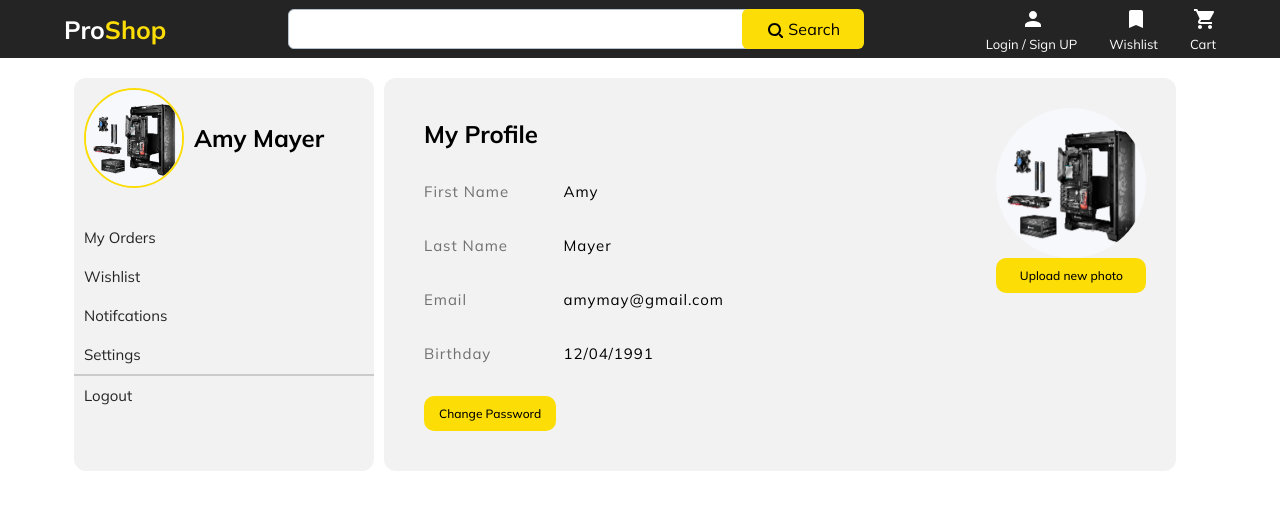
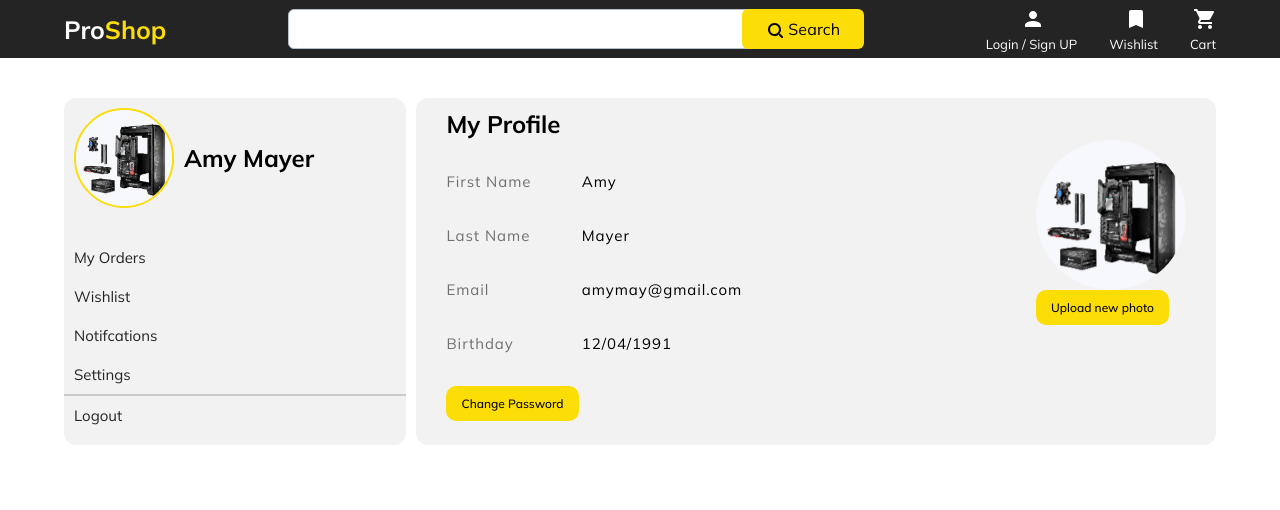
Before and after one commit to mohammedshamia/heroes-team-project, a React (Create React App) app: page /profile in a window 1280 px wide. Shown: the top 510 px of the page. Built offline with nearby package versions, Linux system fonts and the light colour scheme.

Commit message:
edit style

```diff
--- a/src/Pages/ProductPage/Components/imageSection.tsx
+++ b/src/Pages/ProductPage/Components/imageSection.tsx
@@ -1,3 +1,4 @@
+import Container from "../../../Components/Container";
 import { IProductData } from "../interface";
 import {
   Imagefirst,
--- a/src/Pages/ProductPage/Components/reviews.tsx
+++ b/src/Pages/ProductPage/Components/reviews.tsx
@@ -16,7 +16,7 @@ interface IProps {
 }
 const Reviews = ({ ProductData }: IProps) => {
   return (
-    <ProductDetail>
+    <>
       <Title>
         <Typography variant="h6" style={{ fontWeight: "bold" }}>
           {" "}
@@ -55,7 +55,7 @@ const Reviews = ({ ProductData }: IProps) => {
           ))}
         </Review>
       </Technical>
-    </ProductDetail>
+    </>
   );
 };
 
--- a/src/Pages/ProductPage/Components/specification.tsx
+++ b/src/Pages/ProductPage/Components/specification.tsx
@@ -15,7 +15,7 @@ interface IProps {
 }
 const Specification = ({ ProductData }: IProps) => {
   return (
-    <ProductDetail>
+    <>
       <Title>
         <Typography variant="h6" style={{ fontWeight: "bold" }}>
           {" "}
@@ -64,7 +64,7 @@ const Specification = ({ ProductData }: IProps) => {
           </StyledTable>
         </TechnicalDetails>
       </Technical>
-    </ProductDetail>
+    </>
   );
 };
 
--- a/src/Pages/ProductPage/product.style.ts
+++ b/src/Pages/ProductPage/product.style.ts
@@ -3,14 +3,17 @@ import styled from "styled-components";
 export const ImageSections = styled.div`
   display: flex;
   flex-direction: column;
-  width: 30%;
+  justify-content: flex-start;
+  width: 25%;
   padding: 0 1rem 0 0;
+  @media (max-width: 768px) {
+    width: 100%;
+  }
 `;
 
 export const Imagefirst = styled.div`
   width: 100%;
-  height: 300px;
-  margin-bottom: 6rem;
+  margin-bottom: 1rem;
   display: flex;
   align-items: center;
   & img {
@@ -37,7 +40,6 @@ export const ImageSecionSecond = styled.div`
 export const ImageSmall = styled.div`
   border: 1px solid #f2f2f2;
   width: 32%;
-  height: 100px;
   & img {
     width: 100%;
   }
@@ -66,7 +68,7 @@ export const Featured = styled.div`
 export const ProductDetail = styled.div`
   display: flex;
   flex-direction: column;
-  width: 70%;
+  width: 75%;
   @media (max-width: 768px) {
     width: auto;
     padding: 1rem;
--- a/src/Pages/ProfilePage/profile.style.ts
+++ b/src/Pages/ProfilePage/profile.style.ts
@@ -5,14 +5,14 @@ import { IpropsAvater } from "./interface";
 export const Profile = styled.div`
   display: flex;
   flex-direction: row;
-  margin: 1rem;
-  padding-top: 1rem;
+  padding-top:4rem;
   @media (max-width: 768px) {
     flex-direction: column;
     width: 100%;
-    margin: 0rem;
     align-items: center;
     align-self: center;
+    padding-top:1rem;
+
   }
 `;
 
@@ -21,14 +21,12 @@ export const LeftProfile = styled.div`
   border-radius: 12px;
   flex-direction: column;
   margin-right: 1rem;
-  width: 300px;
+  width: 30%;
   @media (max-width: 768px) {
     margin-bottom: 1rem;
     margin-right: 0rem;
-    width: 350px;
-  }
-  @media (width: 1024px) {
-    width: 350px;
+    width: 100%;
+    padding: 1rem 2rem;
   }
 `;
 export const LeftProfileUser = styled.div`
@@ -84,33 +82,43 @@ export const Divider = styled.hr`
 export const RightProfile = styled.div`
   background-color: #f2f2f2;
   border-radius: 12px;
-  padding: 3rem;
-  flex-direction: row;
-  display: flex;
-  justify-content: space-between;
+  padding: 1rem 3rem;
   width: 70%;
   @media (max-width: 768px) {
-    flex-direction: column;
-    margin: 0rem;
-    width: 350px;
+    width: 100%;
+    padding: 1rem 2rem;
   }
 `;
 
+export const RightProfileSecion = styled.div`
+  display: flex;
+  flex-direction: row;
+  justify-content: space-between;
+  @media (max-width: 768px) {
+    flex-direction: column-reverse;
+    display: flex;
+    justify-content: center;
+    text-align: left;
+    align-items: center;
+    align-self: center;
+  }
+`;
 export const RightProfileAvaterSection = styled.div`
   display: flex;
   flex-direction: column;
-  @media (max-width: 768px) {
-    align-items: center;
-    align-self: center;
-    display: flex;
-  }
 `;
 
 export const RightProfileSecionOne = styled.div`
   flex-direction: column;
   display: flex;
-  width: 320px;
-  padding: 1rem;
+  width: 40%;
+  @media (max-width: 768px) {
+    width: 100%;
+    text-align: left;
+  }
+  @media (width: 1024px) {
+    width: 70%;
+  }
 `;
 
 export const RightProfileuserDate = styled.div`
@@ -124,10 +132,11 @@ export const RightProfileuserDatem = styled.div`
 `;
 
 export const RightProfileuserDateButton = styled.div`
-  width: 200px;
   @media (max-width: 768px) {
+    display: flex;
+    justify-content: center;
+    text-align: left;
     align-items: center;
     align-self: center;
-    display: flex;
   }
 `;
--- a/src/Pages/ProfilePage/rightSetion.tsx
+++ b/src/Pages/ProfilePage/rightSetion.tsx
@@ -6,6 +6,7 @@ import { UserData } from "./interface";
 import {
   RightProfile,
   RightProfileAvaterSection,
+  RightProfileSecion,
   RightProfileSecionOne,
   RightProfileuserDate,
   RightProfileuserDateButton,
@@ -19,10 +20,11 @@ interface IProps {
 const RightSetion = ({ UserProileData }: IProps) => {
   return (
     <RightProfile>
-      <RightProfileSecionOne>
       <Typography variant="h5" style={{ fontWeight: "bold" }}>
         My Profile
       </Typography>
+      <RightProfileSecion>
+        <RightProfileSecionOne>
           <RightProfileuserDate>
             <RightProfileuserDatem>
               <Typography
@@ -122,6 +124,7 @@ const RightSetion = ({ UserProileData }: IProps) => {
             height={"150px"}
             src={UserProileData[0].image}
           />
+          <RightProfileuserDateButton>
             <Button
               backgroundColor={"#FCDD06"}
               padding={"1rem 1.5rem"}
@@ -130,7 +133,9 @@ const RightSetion = ({ UserProileData }: IProps) => {
             >
               Upload new photo
             </Button>
+          </RightProfileuserDateButton>
         </RightProfileAvaterSection>
+      </RightProfileSecion>
     </RightProfile>
   );
 };
```
Lines whose indentation alone changed are shown as unchanged.
